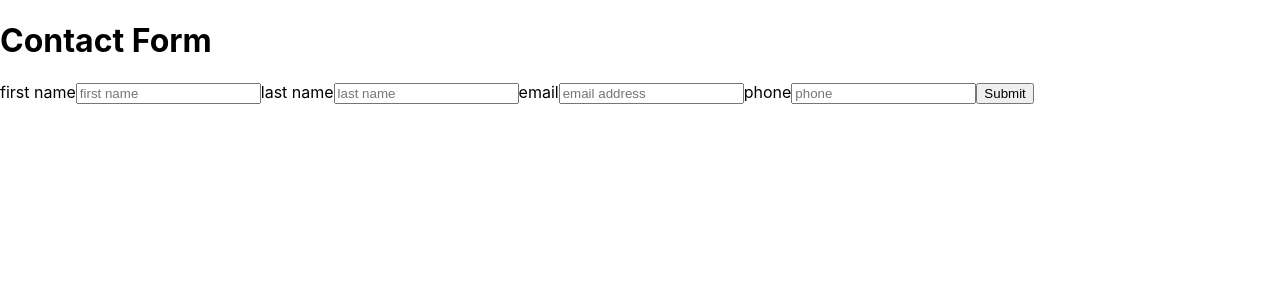
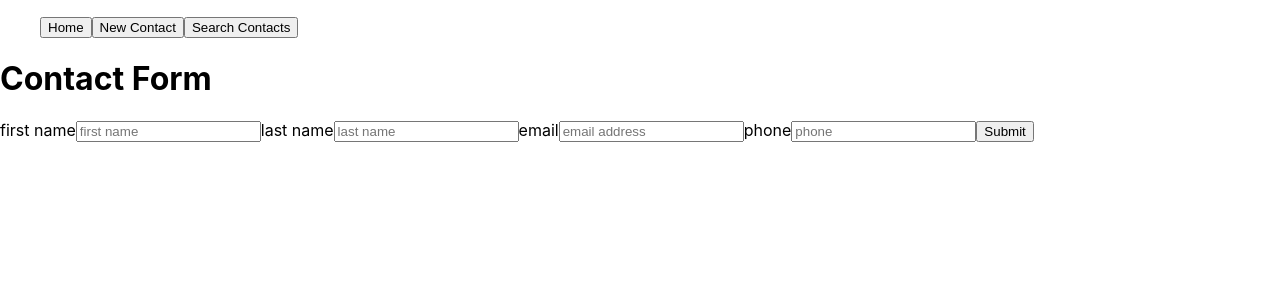
Before and after one commit to markcfleming1990/contact_me, a React (Create React App) app in the folder contact/: page / in a window 1280 px wide. Shown: the top 300 px of the page. Built offline with nearby package versions, Linux system fonts and the light colour scheme.

Commit message:
worked a bit on structure search form next work session

```diff
--- a/contact/src/App.js
+++ b/contact/src/App.js
@@ -1,9 +1,15 @@
 // import logo from "./logo.svg";
 import "./App.css";
+import Nav from "./components/Nav/nav.js";
 import Form from "./components/Form/form.js";
 
 function App() {
-  return <Form />;
+  return (
+    <div>
+      <Nav />
+      <Form />
+    </div>
+  );
 }
 
 export default App;
--- a/contact/src/components/Form/form.js
+++ b/contact/src/components/Form/form.js
@@ -1,6 +1,6 @@
 import React from "react";
 
-const Nav = () => {
+const Form = () => {
   return (
     <div>
       <h1>Contact Form</h1>
@@ -20,4 +20,4 @@ const Nav = () => {
   );
 };
 
-export default Nav;
+export default Form;
--- /dev/null
+++ b/contact/src/components/Nav/nav.js
@@ -0,0 +1,15 @@
+import React from "react";
+
+const Nav = () => {
+  return (
+    <div>
+      <ul className="flex text-gold">
+        <button>Home</button>
+        <button>New Contact</button>
+        <button>Search Contacts</button>
+      </ul>
+    </div>
+  );
+};
+
+export default Nav;
```
